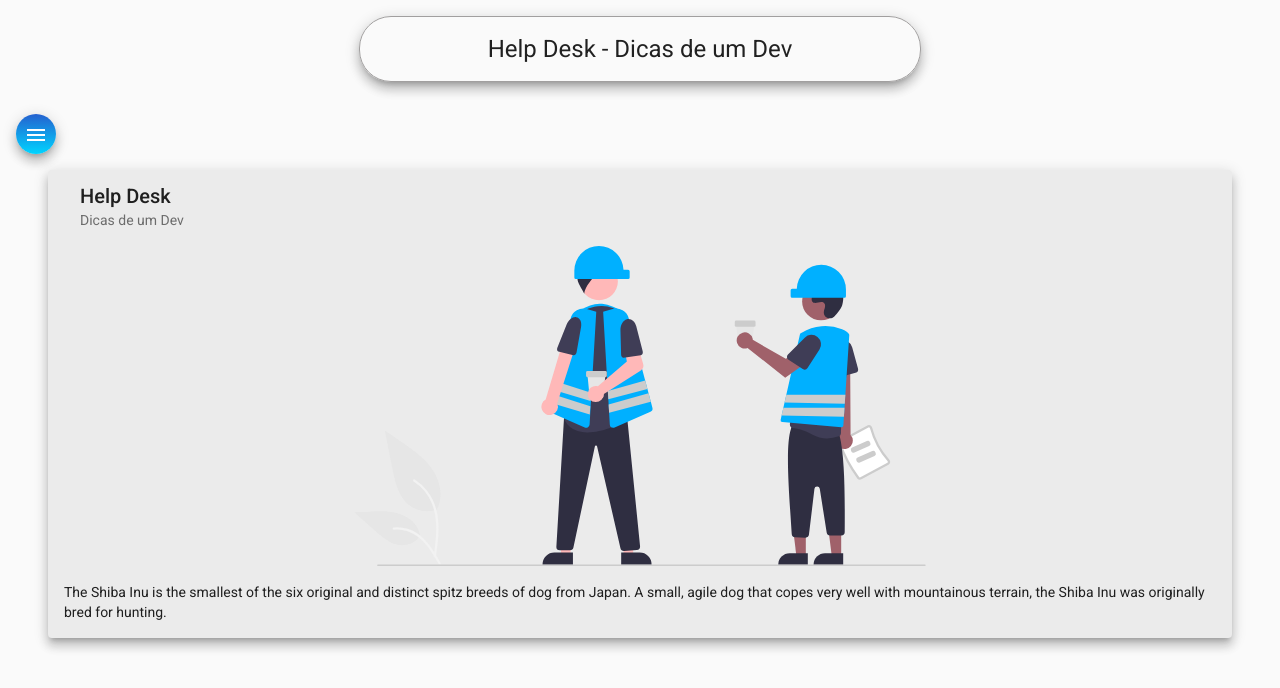
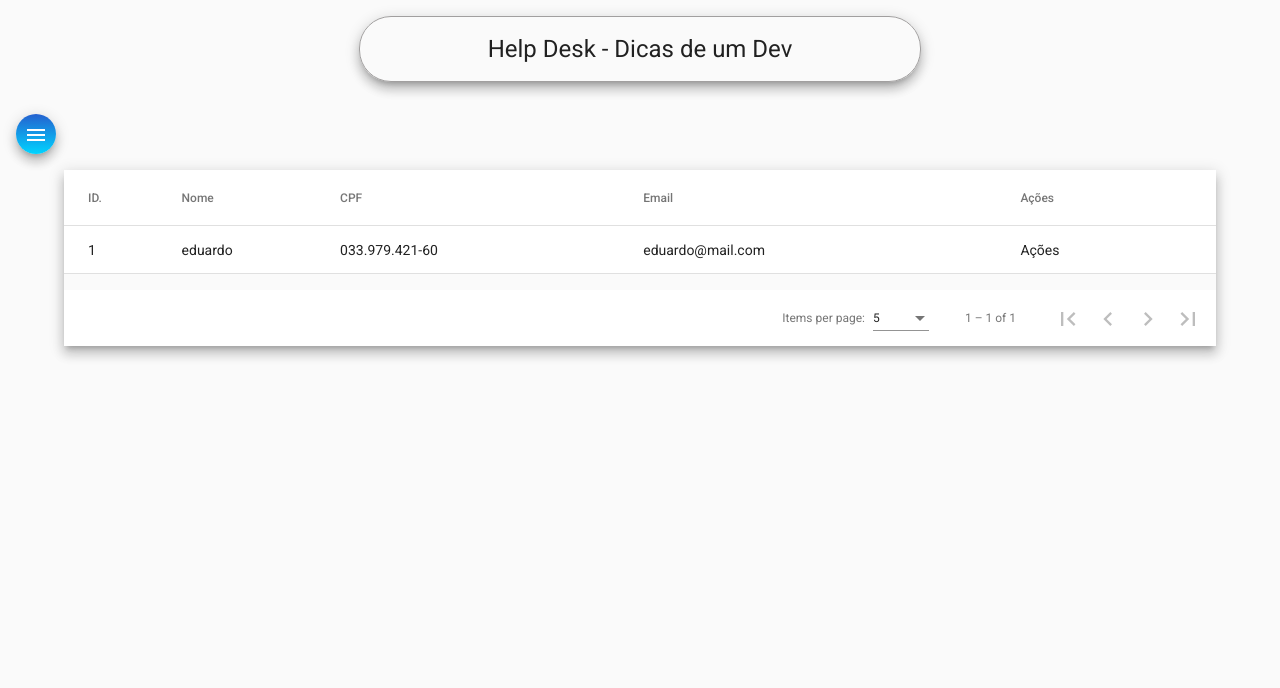
Before and after one commit to eduardomarquesgonzalez/helpdesk-front, an Angular app: page /tecnicos in a window 1280 px wide. Before the commit this address led to /home. Shown: the top 688 px of the page. Built offline with nearby package versions, Linux system fonts and the light colour scheme.

Commit message:
html, css e ts criado para tecnico list

```diff
--- a/src/app/components/nav/nav.component.ts
+++ b/src/app/components/nav/nav.component.ts
@@ -11,7 +11,7 @@
   constructor(private router: Router) { }
 
   ngOnInit(): void {
-    this.router.navigate(['home'])
+    this.router.navigate(['tecnicos'])
   }
 
 }
--- a/src/app/components/tecnico/tecnico-list/tecnico-list.component.css
+++ b/src/app/components/tecnico/tecnico-list/tecnico-list.component.css
@@ -0,0 +1,8 @@
+.container{
+    width: 90%;
+    margin: auto;
+}
+table {
+    width: 100%;
+    margin: 1rem auto;
+  }
--- a/src/app/components/tecnico/tecnico-list/tecnico-list.component.html
+++ b/src/app/components/tecnico/tecnico-list/tecnico-list.component.html
@@ -1 +1,44 @@
-<p>tecnico-list works!</p>
+<div class="container">
+    <div class="mat-elevation-z8">
+        <table mat-table [dataSource]="dataSource">
+
+          <!-- Position Column -->
+          <ng-container matColumnDef="position">
+            <th mat-header-cell *matHeaderCellDef> ID. </th>
+            <td mat-cell *matCellDef="let element"> {{element.id}} </td>
+          </ng-container>
+
+          <!-- Name Column -->
+          <ng-container matColumnDef="name">
+            <th mat-header-cell *matHeaderCellDef> Nome </th>
+            <td mat-cell *matCellDef="let element"> {{element.nome}} </td>
+          </ng-container>
+
+          <!-- Weight Column -->
+          <ng-container matColumnDef="weight">
+            <th mat-header-cell *matHeaderCellDef> CPF </th>
+            <td mat-cell *matCellDef="let element"> {{element.cpf}} </td>
+          </ng-container>
+
+          <!-- Symbol Column -->
+          <ng-container matColumnDef="symbol">
+            <th mat-header-cell *matHeaderCellDef> Email </th>
+            <td mat-cell *matCellDef="let element"> {{element.email}} </td>
+          </ng-container>
+
+            <!-- Symbol Column -->
+            <ng-container matColumnDef="acoes">
+                <th mat-header-cell *matHeaderCellDef> Ações </th>
+                <td mat-cell *matCellDef="let element"> Ações </td>
+              </ng-container>
+
+          <tr mat-header-row *matHeaderRowDef="displayedColumns"></tr>
+          <tr mat-row *matRowDef="let row; columns: displayedColumns;"></tr>
+        </table>
+
+        <mat-paginator [pageSizeOptions]="[5, 10, 20]"
+                       showFirstLastButtons
+                       aria-label="Select page of periodic elements">
+        </mat-paginator>
+      </div>
+</div>
--- a/src/app/components/tecnico/tecnico-list/tecnico-list.component.ts
+++ b/src/app/components/tecnico/tecnico-list/tecnico-list.component.ts
@@ -1,4 +1,7 @@
-import { Component, OnInit } from '@angular/core';
+import { Component, OnInit, ViewChild } from '@angular/core';
+import { MatPaginator } from '@angular/material/paginator';
+import { MatTableDataSource } from '@angular/material/table';
+import { Tecnico } from 'src/app/models/tecnico';
 
 @Component({
   selector: 'app-tecnico-list',
@@ -7,9 +10,31 @@
 })
 export class TecnicoListComponent implements OnInit {
 
+  ELEMENT_DATA: Tecnico[] =[
+    {
+      id: 1,
+      nome: 'eduardo',
+      cpf:'033.979.421-60',
+      email:'eduardo@mail.com',
+      senha:'1234',
+      perfis:['0'],
+      dataCriacao:'20/10/2021'
+    }
+  ]
+
+ displayedColumns: string[] = ['position', 'name', 'weight', 'symbol', 'acoes'];
+  dataSource = new MatTableDataSource<Tecnico>(this.ELEMENT_DATA);
+
   constructor() { }
 
   ngOnInit(): void {
   }
 
+
+  @ViewChild(MatPaginator) paginator: MatPaginator;
+
+  ngAfterViewInit() {
+    this.dataSource.paginator = this.paginator;
+  }
+
 }
--- /dev/null
+++ b/src/app/models/tecnico.ts
@@ -0,0 +1,9 @@
+export interface Tecnico{
+    id?: any; //pode ser Integer e String
+    nome: string;
+    cpf:string;
+    email:string;
+    senha:string;
+    perfis:string[];
+    dataCriacao: any;
+}
```
